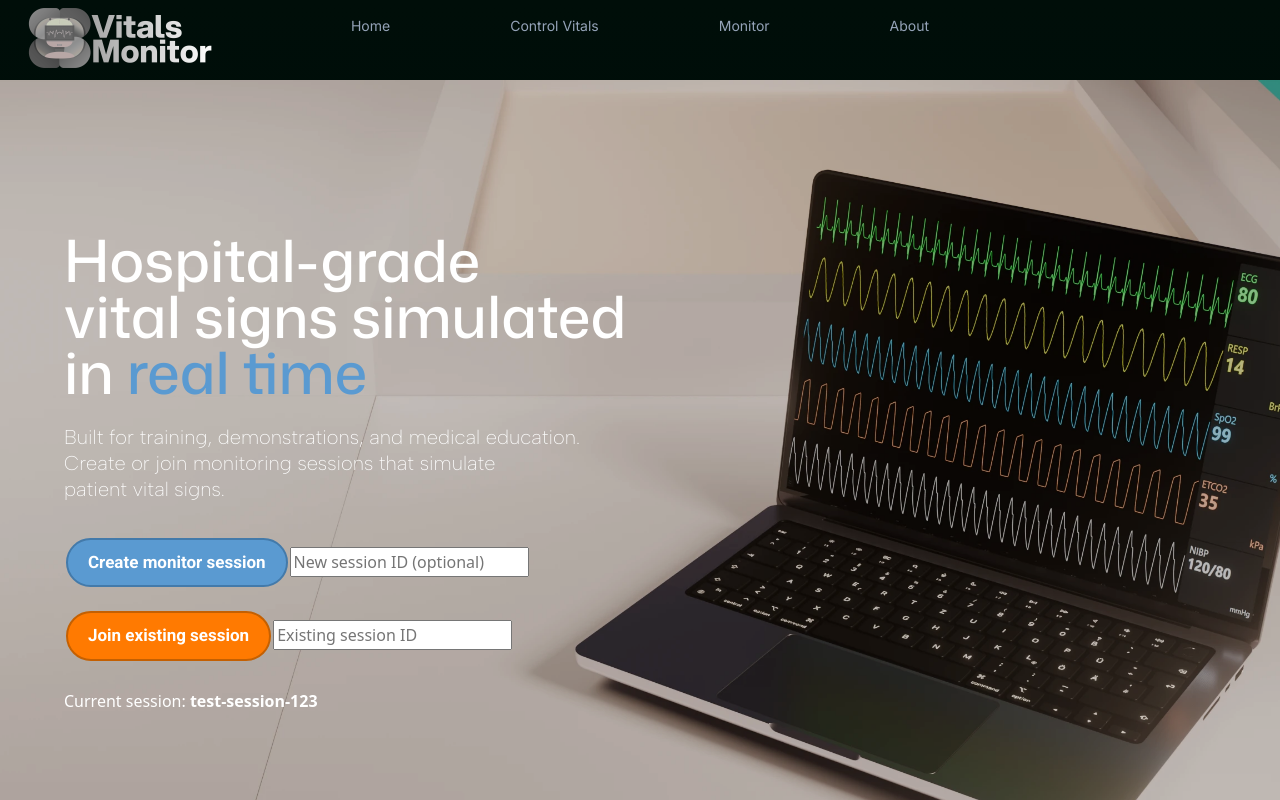
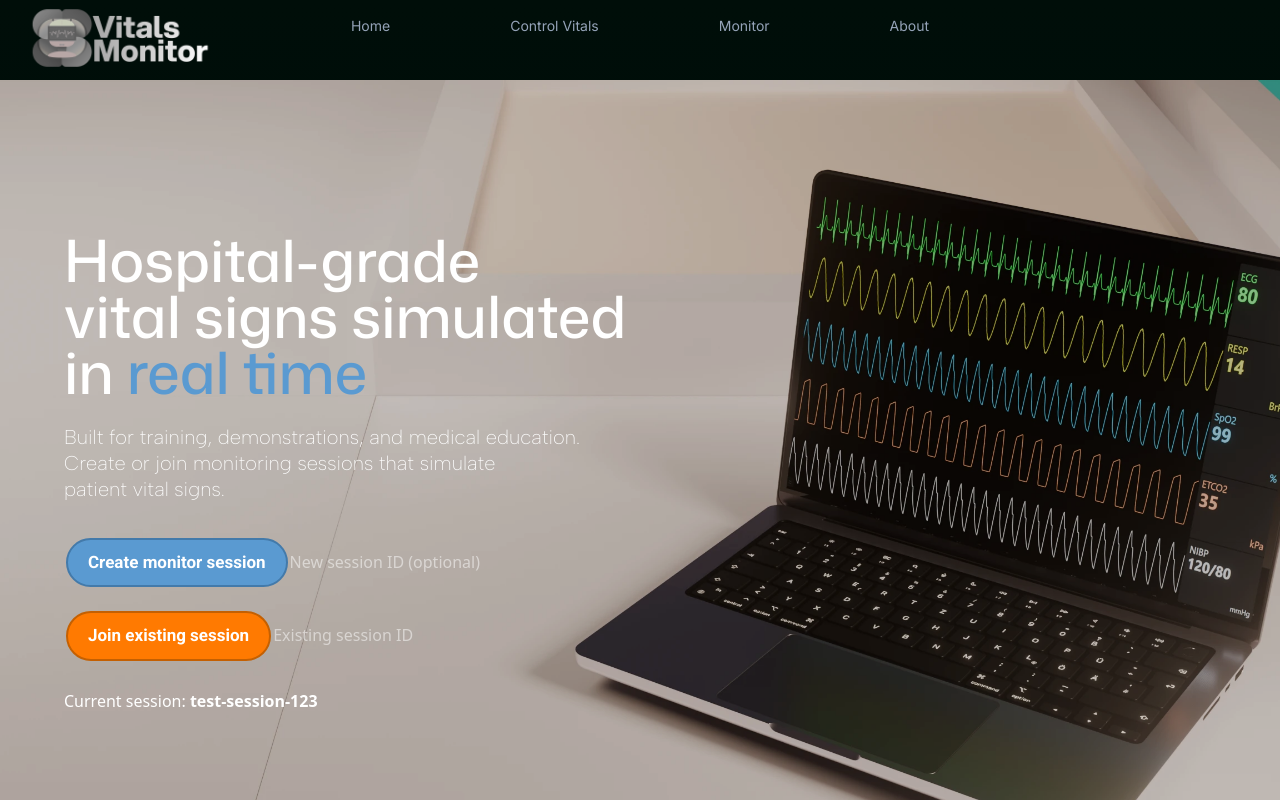
Before and after one commit to Online-Vitals-Monitor/Online-Vitals-Monitor, a React (Vite) app in the folder frontend/: page / in a window 1280 px wide. Shown: the top 800 px of the page. Built offline with nearby package versions, Linux system fonts and the light colour scheme; no server answers.

Commit message:
added tailwind for styling

```diff
--- a/frontend/package.json
+++ b/frontend/package.json
@@ -8,6 +8,7 @@
     "@mui/icons-material": "^7.3.4",
     "@mui/material": "^7.3.4",
     "@supabase/supabase-js": "^2.81.1",
+    "@tailwindcss/vite": "^4.3.0",
     "@testing-library/dom": "^10.4.1",
     "@testing-library/user-event": "^13.5.0",
     "bootstrap": "^5.3.8",
@@ -24,6 +25,7 @@
     "react-dom": "^19.2.0",
     "react-router-dom": "^6.30.3",
     "tailwind-merge": "^3.4.0",
+    "tailwindcss": "^4.3.0",
     "three": "^0.167.1",
     "web-vitals": "^2.1.4"
   },
--- a/frontend/src/index.css
+++ b/frontend/src/index.css
@@ -1,3 +1,5 @@
+@import "tailwindcss";
+
 @font-face {
   font-family: "Inter";
   src: url(../public/fonts/Inter/Inter-VariableFont_opsz\,wght.ttf)
```
Also changed, not shown: 1 other file (tests, documents, lock files or other folders).
